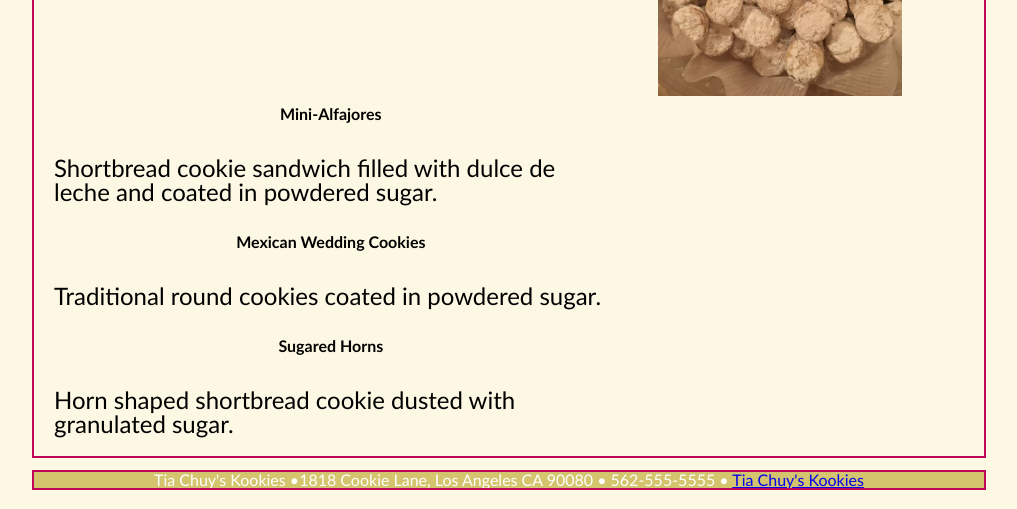
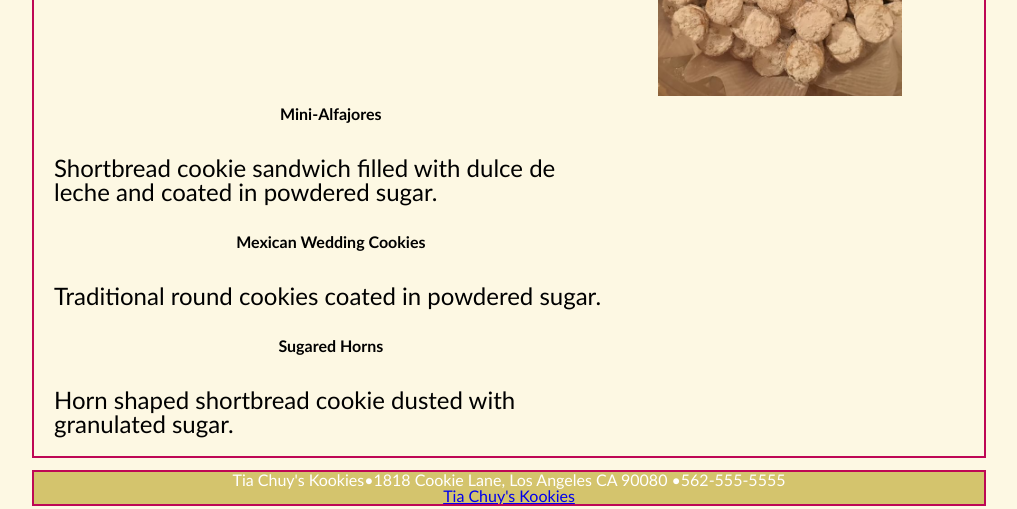
Before and after one commit to MSerranoK12/proj2_3, a plain HTML site: page cookies.html in a window 1280 px wide. Shown: the part 415-924 px from the top of the page, without its empty margins (131-1148 px from the left). Drawn offline with Linux system fonts and the light colour scheme.

Commit message:
Update cookies.html

```diff
--- a/cookies.html
+++ b/cookies.html
@@ -45,6 +45,8 @@ Date: 2023-7-21
 <p>Horn shaped shortbread cookie dusted with granulated sugar.</p>
 </div>
 <br>
-<footer>Tia Chuy's Kookies  &#8226;1818 Cookie Lane, Los Angeles CA 90080 &#8226; 562-555-5555 &#8226; <a href="mailto:TCKookies@example.com">Tia Chuy's Kookies</a></footer>
+<footer>Tia Chuy's Kookies&#8226;1818 Cookie Lane, Los Angeles CA 90080 &#8226;562-555-5555
+<br>
+<a href="mailto:TCKookies@example.com">Tia Chuy's Kookies</a></footer>
 </body>
 </html>
```
